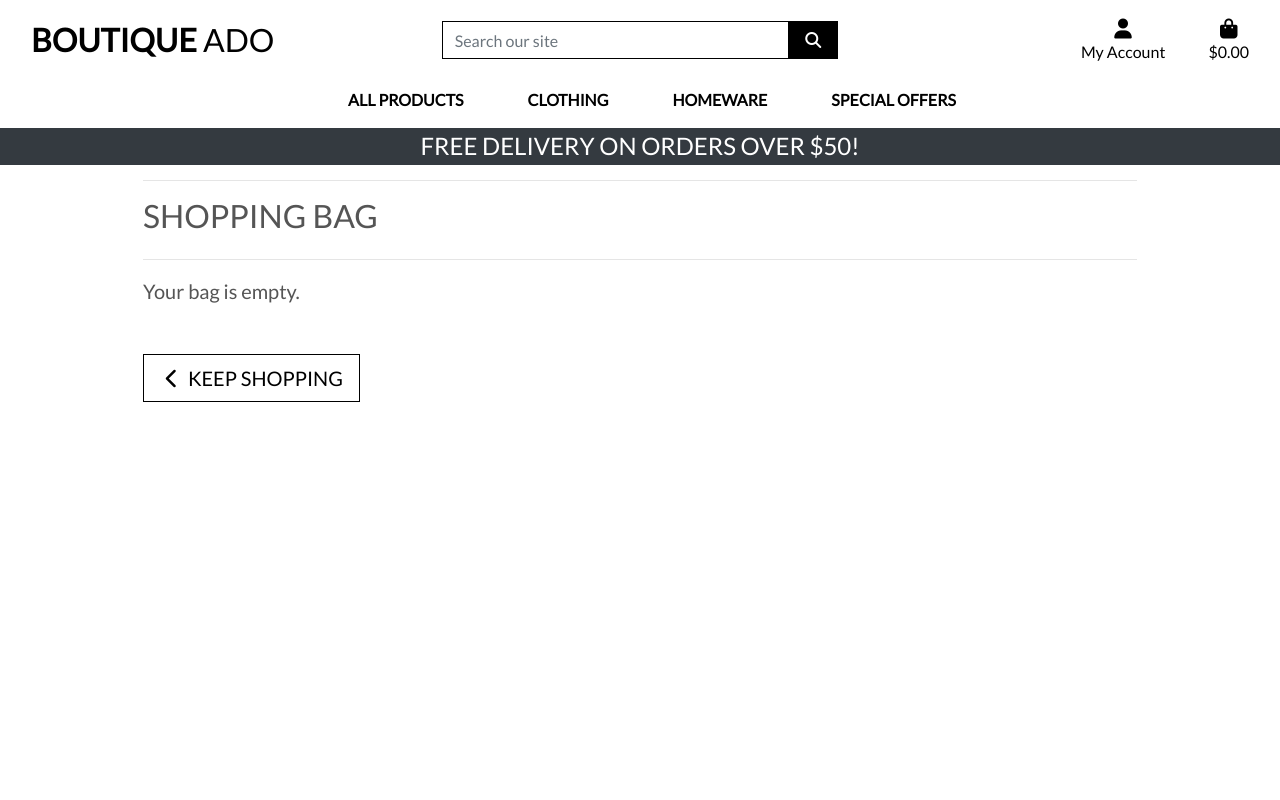
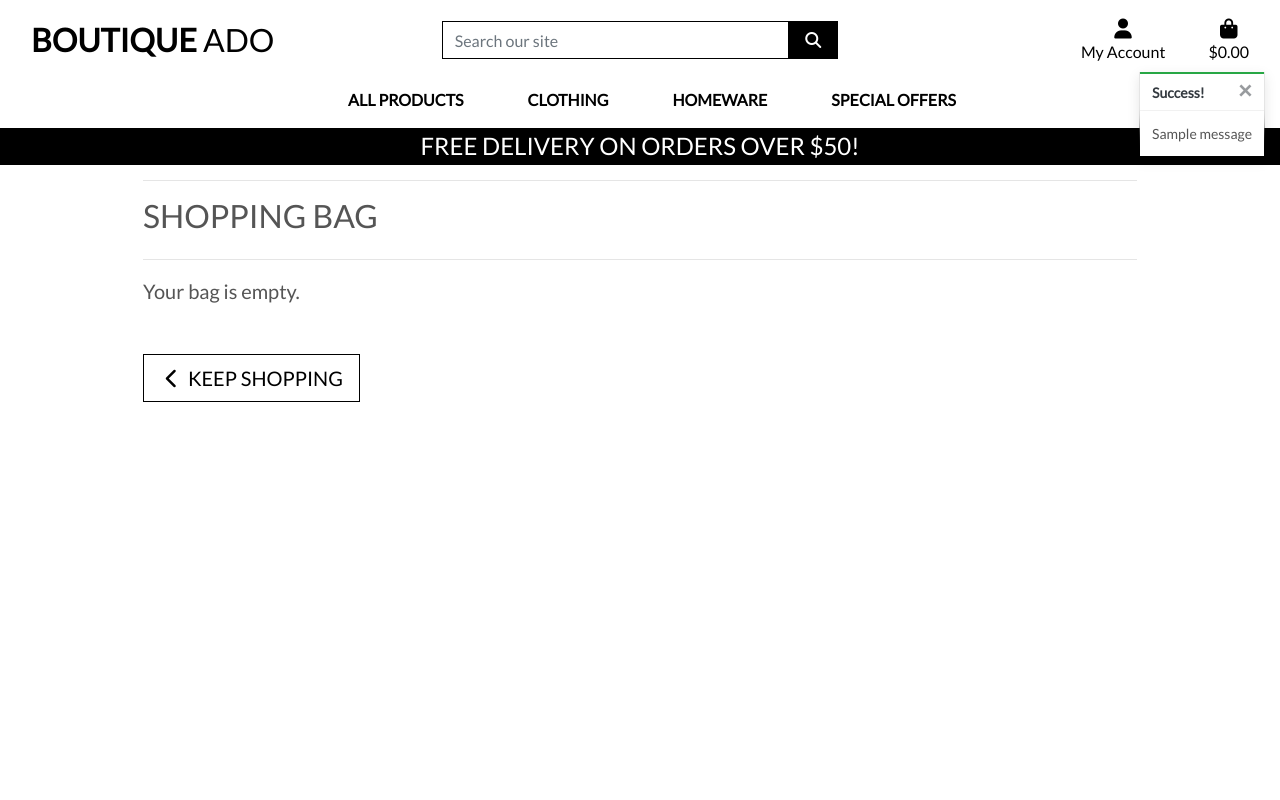
Before and after one commit to NikolettaGr/Boutique-Ado-fullstack, a Django app: page /bag/ in a window 1280 px wide. Run offline with Django 3.2, Linux system fonts and the light colour scheme; tables that the repository leaves empty hold one stand-in row (values such as "Sample post"); one stand-in notice (Sample message) is shown; some libraries are stand-ins or nearby versions.

Commit message:
Add toasts

```diff
--- a/bag/views.py
+++ b/bag/views.py
@@ -1,4 +1,6 @@
 from django.shortcuts import render, redirect, reverse, HttpResponse
+from django.contrib import messages
+from products.models import Product
 
 # Create your views here.
 
@@ -10,6 +12,7 @@ def view_bag(request):
 def add_to_bag(request, item_id):
     """ Add a quantity of the specified product to the shopping bag """
 
+    product = Product.objects.get(pk=item_id)
     quantity = int(request.POST.get('quantity'))
     redirect_url = request.POST.get('redirect_url')
     size = None
@@ -30,6 +33,7 @@ def add_to_bag(request, item_id):
             bag[item_id] += quantity
         else:
             bag[item_id] = quantity
+            messages.success(request, f'Added {product.name} to your bag')
 
     request.session['bag'] = bag
     return redirect(redirect_url)
--- a/boutique_ado/settings.py
+++ b/boutique_ado/settings.py
@@ -78,6 +78,8 @@ TEMPLATES = [
         },
     },
 ]
+
+MESSAGE_STORAGE = 'django.contrib.messages.storage.session.SessionStorage'
 
 AUTHENTICATION_BACKENDS = [
     # Needed to login by username in Django admin, regardless of `allauth`
--- a/static/css/base.css
+++ b/static/css/base.css
@@ -102,6 +102,23 @@ a.category-badge > span.badge:hover {
     cursor: pointer;
 }
 
+/* ------------------------------- bootstrap toasts */
+
+.message-container {
+    position: fixed;
+    top: 72px;
+    right: 15px;
+    z-index: 99999999999;
+}
+
+.custom-toast {
+    overflow: visible;
+}
+
+.toast-capper {
+    height: 2px;
+}
+
 /* -------------------------------- Media Queries */
 
 /* Slightly larger container on xl screens */
--- a/templates/base.html
+++ b/templates/base.html
@@ -117,14 +117,28 @@
             </nav>
         </div>
         <div id="delivery-banner" class="row text-center">
-            <div class="col bg-dark text-white">
+            <div class="col bg-black text-white">
                 <h4 class="logo-font my-1">Free delivery on orders over ${{ free_delivery_threshold }}!</h4>
             </div>
         </div>
     </header>
 
     {% if messages %}
-    <div class="message-container"></div>
+    <div class="message-container">
+        {% for message in messages %}
+        {% with message.level as level %}
+        {% if level == 40 %}
+        {% include 'includes/toasts/toast_error.html' %}
+        {% elif level == 30 %}
+        {% include 'includes/toasts/toast_warning.html' %}
+        {% elif level == 25 %}
+        {% include 'includes/toasts/toast_success.html' %}
+        {% else %}
+        {% include 'includes/toasts/toast_info.html' %}
+        {% endif %}
+        {% endwith %}
+        {% endfor %}
+    </div>
     {% endif %}
 
     {% block page_header %}
@@ -134,6 +148,9 @@
     {% endblock %}
 
     {% block postloadjs %}
+    <script type="text/javascript">
+        $('.toast').toast('show');
+    </script>
     {% endblock %}
 
 
--- /dev/null
+++ b/templates/includes/toasts/toast_success.html
@@ -0,0 +1,13 @@
+<div class="toast custom-toast rounded-0 border-top-0" data-autohide="false">
+    <div class="arrow-up arrow-success"></div>
+    <div class="w-100 toast-capper bg-success"></div>
+    <div class="toast-header bg-white text-dark">
+        <strong class="mr-auto">Success!</strong>
+        <button type="button" class="ml-2 mb-1 close text-dark" data-dismiss="toast" aria-label="Close">
+            <span aria-hidden="true">&times;</span>
+        </button>
+    </div>
+    <div class="toast-body bg-white">
+        {{ message }}
+    </div>
+</div>
```
Also changed, not shown: templates/includes/toasts/toast_error.html (added, +13 -0 lines), templates/includes/toasts/toast_info.html (added, +13 -0 lines), templates/includes/toasts/toast_warning.html (added, +13 -0 lines).
